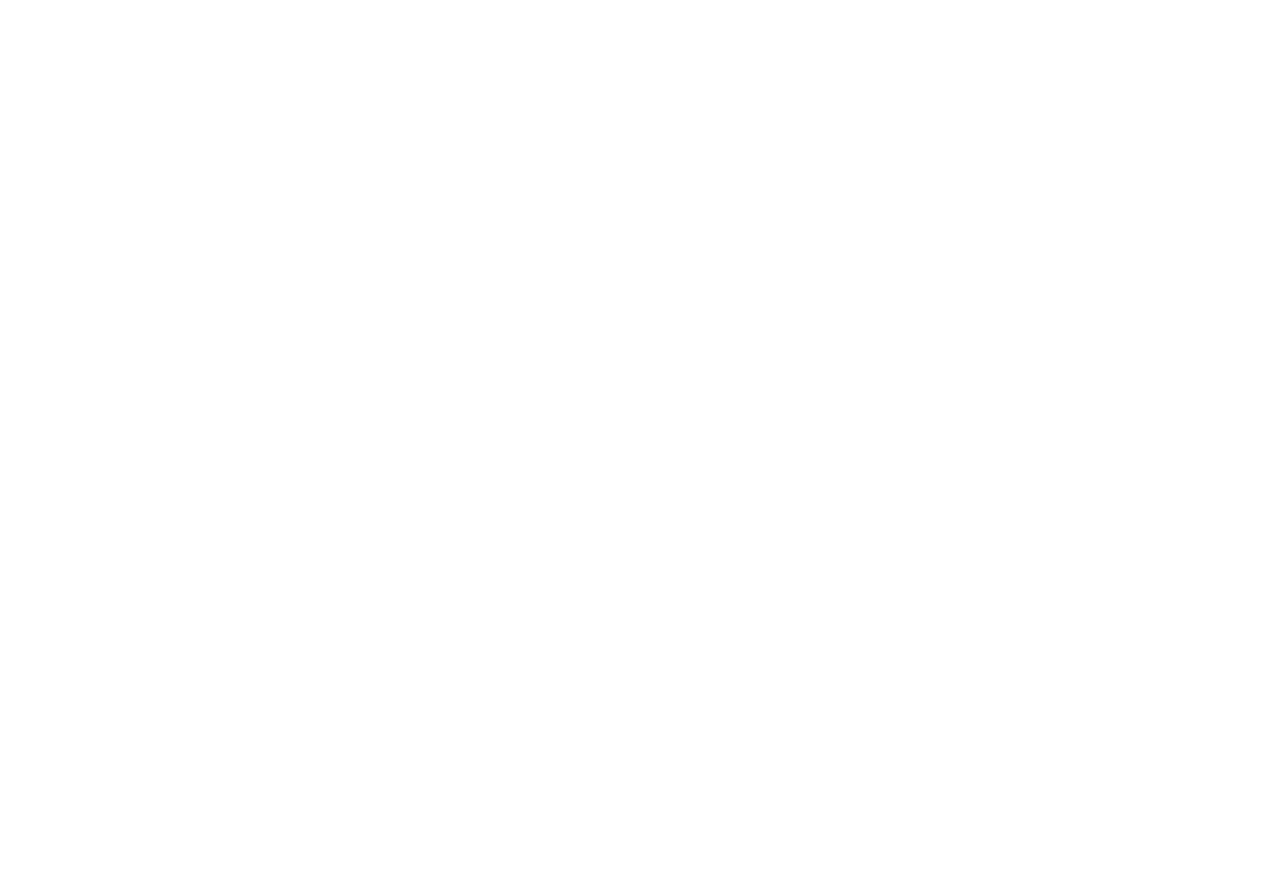
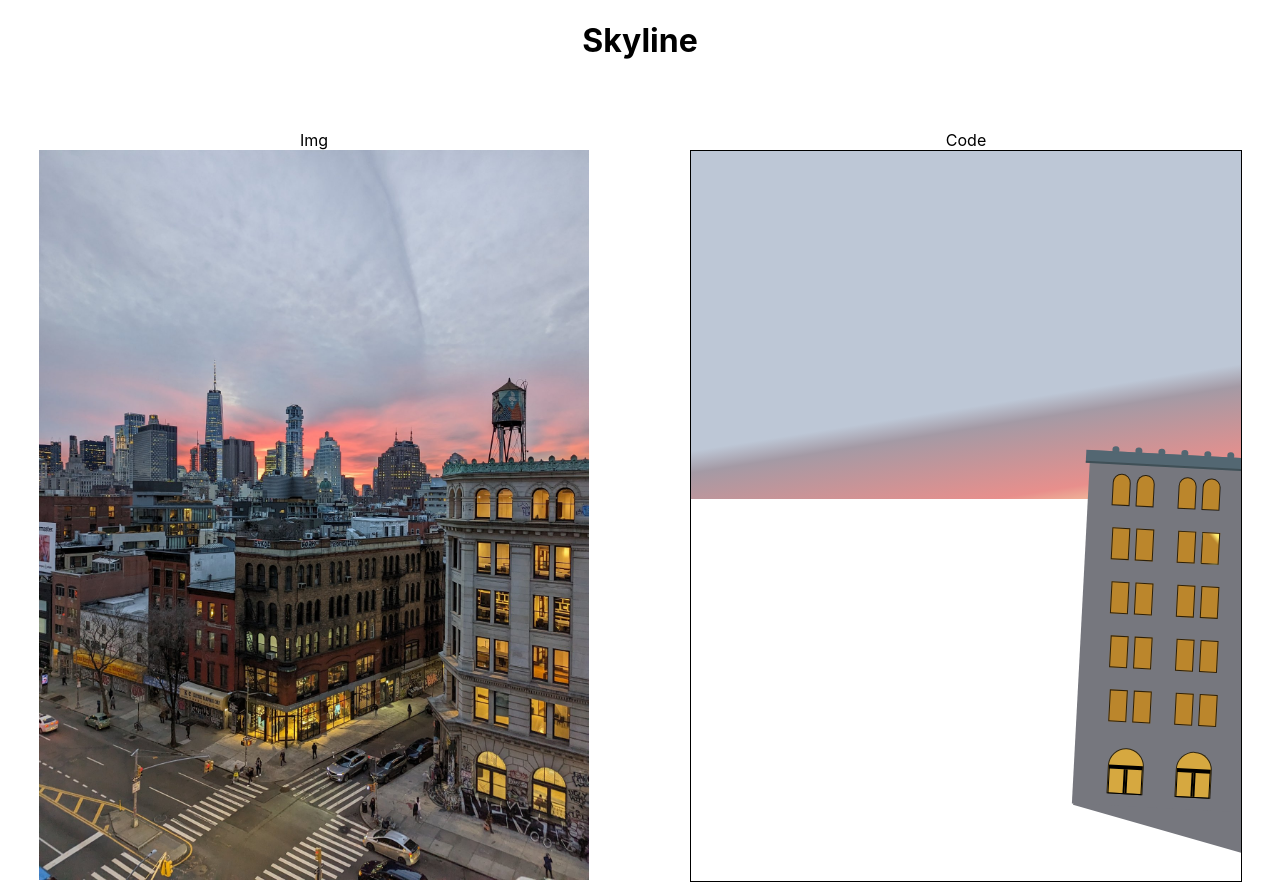
Before and after one commit to Scotty813/skyline, a React (Create React App) app: page / in a window 1280 px wide. Before the commit the page ends 800 px from the top, so only its background shows below. Built offline with nearby package versions, Linux system fonts and the light colour scheme.

Commit message:
right building green top outline

```diff
--- a/public/index.html
+++ b/public/index.html
@@ -24,7 +24,7 @@
       work correctly both with client-side routing and a non-root public URL.
       Learn how to configure a non-root public URL by running `npm run build`.
     -->
-    <title>React App</title>
+    <title>Skyline</title>
   </head>
   <body>
     <noscript>You need to enable JavaScript to run this app.</noscript>
--- a/src/App.js
+++ b/src/App.js
@@ -1,5 +1,36 @@
+import { Skyline } from "./components/Skyline"
+import skyline from "./skyline.jpg"
+
 function App() {
-  return <div></div>
+  return (
+    <div
+      style={{
+        display: "flex",
+        flexDirection: "column",
+        textAlign: "center",
+        height: "100vh",
+      }}
+    >
+      <h1>Skyline</h1>
+      <div style={{ display: "flex", flex: 1, marginTop: "48px", gap: "24px" }}>
+        <div style={{ flex: 1 }}>
+          Img
+          <div>
+            <img
+              alt="skyline"
+              src={skyline}
+              width="100%"
+              style={{ maxWidth: "550px" }}
+            />
+          </div>
+        </div>
+        <div style={{ flex: 1 }}>
+          Code
+          <Skyline />
+        </div>
+      </div>
+    </div>
+  )
 }
 
 export default App
--- /dev/null
+++ b/src/components/BigBuildingRight.js
@@ -0,0 +1,196 @@
+import styled from "@emotion/styled"
+
+const rotate = "16deg"
+
+const BuildingOverlay1 = styled.div`
+  position: absolute;
+  bottom: 64px;
+  right: 0;
+  height: 354px;
+  width: 200px;
+  background: #76777e;
+  transform: rotate(${rotate}) translate(80px);
+`
+
+const BuildingOverlay2 = styled.div`
+  position: absolute;
+  transform: rotate(3deg);
+  bottom: 72px;
+  right: -40px;
+  height: 354px;
+  width: 200px;
+  background: #76777e;
+`
+const Row = styled.div`
+  text-align: left;
+  margin-top: 18px;
+`
+const RectanlgeWindow = styled.span`
+  display: inline-block;
+  height: 30px;
+  width: 16px;
+  background: #bb862c;
+  border: 1px solid #000000c4;
+  &:nth-child(1),
+  &:nth-child(3) {
+    margin-right: 6px;
+  }
+  &:nth-child(2) {
+    margin-right: 24px;
+  }
+`
+const AccentRectangleWindow = styled(RectanlgeWindow)`
+  background: rgb(187, 134, 44);
+  background: linear-gradient(
+    47deg,
+    rgba(187, 134, 44, 1) 75%,
+    rgba(255, 238, 116, 1) 90%
+  );
+`
+const OvalWindow = styled(RectanlgeWindow)`
+  border-radius: 10px 10px 0 0;
+`
+const BigOvalWindow = styled(OvalWindow)`
+  border-radius: 18px 18px 0 0;
+  background: #d6a840;
+  height: 44px;
+  width: 34px;
+`
+const GreenTop = styled.div`
+  position: absolute;
+  border-bottom: 2px solid #1d282861;
+  background: #536772;
+  height: 11px;
+  width: 100%;
+  left: -4px;
+`
+const GreenTopDots = styled.div`
+  width: 7px;
+  height: 7px;
+  background: #536772;
+  border-radius: 50%;
+`
+
+export const BigBuildingRight = () => {
+  return (
+    <div>
+      <BuildingOverlay1 />
+      <BuildingOverlay2>
+        <GreenTop>
+          <div
+            style={{
+              display: "flex",
+              gap: "16px",
+              marginLeft: "26px",
+              marginTop: "-5px",
+            }}
+          >
+            <GreenTopDots />
+            <GreenTopDots />
+            <GreenTopDots />
+            <GreenTopDots />
+            <GreenTopDots />
+            <GreenTopDots />
+          </div>
+        </GreenTop>
+        <Row
+          style={{
+            marginLeft: "24px",
+            marginTop: "22px",
+          }}
+        >
+          <OvalWindow />
+          <OvalWindow />
+          <OvalWindow />
+          <OvalWindow />
+        </Row>
+
+        <Row
+          style={{
+            marginLeft: "26px",
+          }}
+        >
+          <RectanlgeWindow />
+          <RectanlgeWindow />
+          <RectanlgeWindow />
+          <AccentRectangleWindow />
+        </Row>
+
+        <Row
+          style={{
+            marginLeft: "28px",
+          }}
+        >
+          <RectanlgeWindow />
+          <RectanlgeWindow />
+          <RectanlgeWindow />
+          <RectanlgeWindow />
+        </Row>
+
+        <Row
+          style={{
+            marginLeft: "30px",
+          }}
+        >
+          <RectanlgeWindow />
+          <RectanlgeWindow />
+          <RectanlgeWindow />
+          <RectanlgeWindow />
+        </Row>
+
+        <Row
+          style={{
+            marginLeft: "32px",
+          }}
+        >
+          <RectanlgeWindow />
+          <RectanlgeWindow />
+          <RectanlgeWindow />
+          <RectanlgeWindow />
+        </Row>
+
+        <Row
+          style={{
+            display: "flex",
+            marginLeft: "34px",
+            marginTop: "22px",
+          }}
+        >
+          <BigOvalWindow style={{ marginRight: "32px" }}>
+            <div
+              style={{
+                display: "flex",
+                borderTop: "4px solid black",
+                borderBottom: "1px solid black",
+                borderLeft: "1px solid black",
+                borderRight: "1px solid black",
+                height: "24px",
+                marginTop: "16px",
+              }}
+            >
+              <div style={{ flex: 1, borderRight: "2px solid black" }} />
+              <div style={{ flex: 1, borderLeft: "2px solid black" }} />
+            </div>
+          </BigOvalWindow>
+
+          <BigOvalWindow>
+            <div
+              style={{
+                display: "flex",
+                borderTop: "4px solid black",
+                borderBottom: "1px solid black",
+                borderLeft: "1px solid black",
+                borderRight: "1px solid black",
+                height: "24px",
+                marginTop: "16px",
+              }}
+            >
+              <div style={{ flex: 1, borderRight: "2px solid black" }} />
+              <div style={{ flex: 1, borderLeft: "2px solid black" }} />
+            </div>
+          </BigOvalWindow>
+        </Row>
+      </BuildingOverlay2>
+    </div>
+  )
+}
--- /dev/null
+++ b/src/components/Sky/Clouds.js
@@ -0,0 +1,34 @@
+import styled from "@emotion/styled"
+
+const Cloud = styled.div`
+  height: 8px;
+  width: 8px;
+  margin: 4px;
+  background: #abb6c8;
+`
+
+const clouds1 = Array(220)
+const Clouds1 = clouds1.fill(Cloud)
+const Clouds1Container = styled.div`
+  position: absolute;
+  left: 50px;
+  display: flex;
+  flex-wrap: wrap;
+  transform: rotate(0.07turn);
+  filter: blur(3px);
+`
+
+const clouds2 = Array(200)
+const Clouds2 = clouds2.fill(Cloud)
+
+export const Clouds = () => {
+  return (
+    <div>
+      {/* <Clouds1Container>
+        {Clouds1.map((Cloud, i) => (
+          <Cloud key={i} />
+        ))}
+      </Clouds1Container> */}
+    </div>
+  )
+}
--- /dev/null
+++ b/src/components/Sky/Sky.js
@@ -0,0 +1,21 @@
+import { Clouds } from "./Clouds"
+import styled from "@emotion/styled"
+
+const SkyContainer = styled.div`
+  height: 348px;
+  background: rgb(189, 199, 214);
+  background: linear-gradient(
+    171deg,
+    rgba(189, 199, 214, 1) 69%,
+    rgba(164, 154, 165, 1) 74%,
+    rgba(232, 143, 140, 1) 91%,
+    rgba(251, 235, 171, 1) 100%
+  );
+`
+export const Sky = () => {
+  return (
+    <SkyContainer>
+      <Clouds />
+    </SkyContainer>
+  )
+}
--- /dev/null
+++ b/src/components/Skyline.js
@@ -0,0 +1,20 @@
+import { BigBuildingRight } from "./BigBuildingRight"
+import { Sky } from "./Sky/Sky"
+
+export const Skyline = () => {
+  return (
+    <div
+      style={{
+        position: "relative",
+        overflow: "hidden",
+        margin: "auto",
+        width: "550px",
+        height: "730px",
+        border: "1px solid black",
+      }}
+    >
+      <Sky />
+      <BigBuildingRight />
+    </div>
+  )
+}
```
Also changed, not shown: src/skyline.jpg (added).
